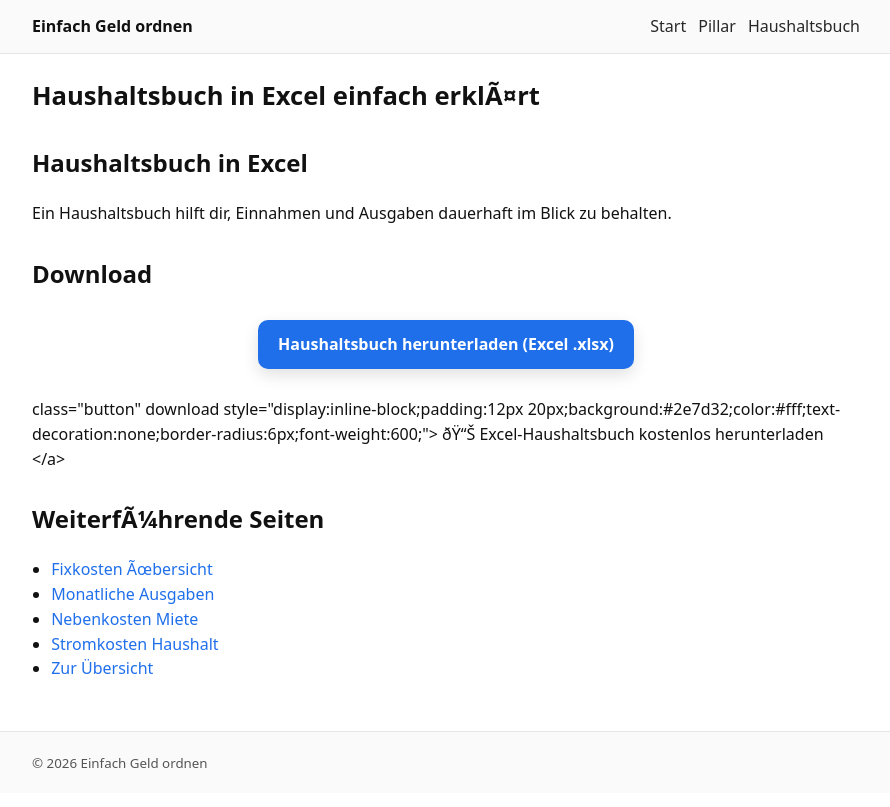
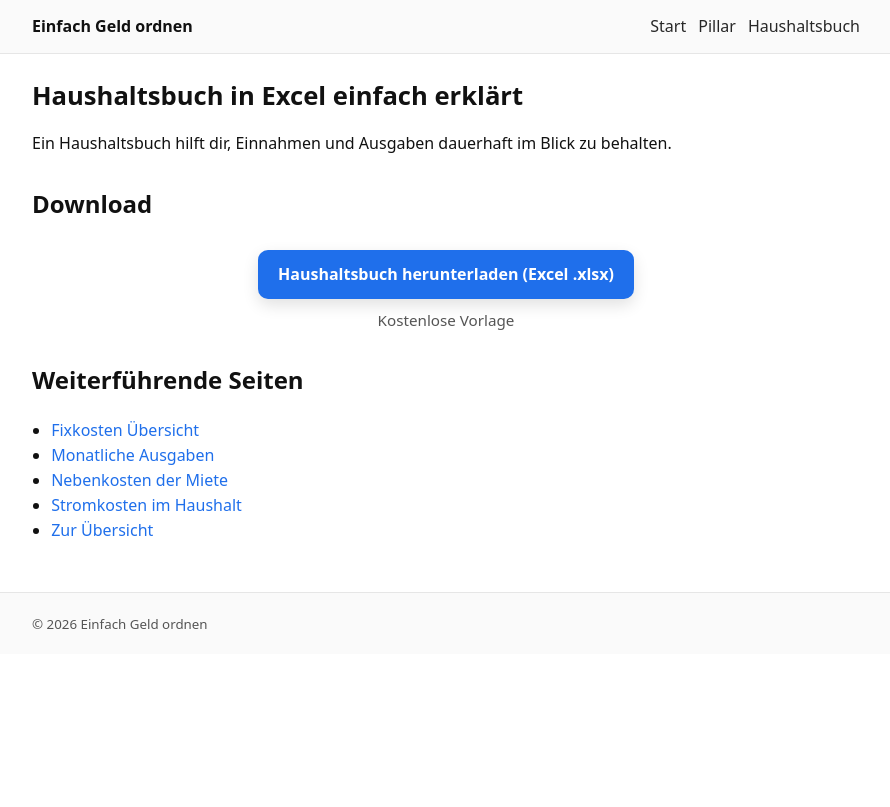
Before and after one commit to gluecklich-tools/einfach-geld-ordnen, a Jekyll site: the page built from seiten/haushaltsbuch-excel.md, in a window 1280 px wide. Shown: the top 807 px of the page, without its empty margins (194-1084 px from the left). Built offline with Jekyll 4.4.1, drawn with Linux system fonts in a browser that asks for light colours; our own code applies the rules of GitHub Pages for plain Markdown files.

Commit message:
Full replacement / Clone-Replace: fix UTF-8 encoding, normalize links (A1 complete)

```diff
--- a/seiten/haushaltsbuch-excel.md
+++ b/seiten/haushaltsbuch-excel.md
@@ -1,27 +1,19 @@
 ---
 layout: default
-title: "Haushaltsbuch in Excel einfach erklÃ¤rt"
+title: "Haushaltsbuch in Excel einfach erklärt"
 permalink: /seiten/haushaltsbuch-excel.html
 ---
-
-## Haushaltsbuch in Excel
 
 Ein Haushaltsbuch hilft dir, Einnahmen und Ausgaben dauerhaft im Blick zu behalten.
 
 ## Download
 
-<div style="margin:1.5rem 0;">
-{% include download-button.html file="downloads/haushaltsbuch-einfach-geld-ordnen.xlsx" label="Haushaltsbuch herunterladen (Excel .xlsx)" %}
-     class="button"
-     download
-     style="display:inline-block;padding:12px 20px;background:#2e7d32;color:#fff;text-decoration:none;border-radius:6px;font-weight:600;">
-    ðŸ“Š Excel-Haushaltsbuch kostenlos herunterladen
-  </a>
-</div>
+{% include download-button.html file="haushaltsbuch.xlsx" label="Haushaltsbuch herunterladen (Excel .xlsx)" hint="Kostenlose Vorlage" %}
 
-## WeiterfÃ¼hrende Seiten
-- [Fixkosten Ãœbersicht](../seiten/fixkosten-uebersicht.html)
-- [Monatliche Ausgaben](../seiten/monatliche-ausgaben.html)
-- [Nebenkosten Miete](../seiten/nebenkosten-miete.html)
-- [Stromkosten Haushalt](../seiten/stromkosten-haushalt.html)
+## Weiterführende Seiten
+
+- [Fixkosten Übersicht]({{ '/seiten/fixkosten-uebersicht.html' | relative_url }})
+- [Monatliche Ausgaben]({{ '/seiten/monatliche-ausgaben.html' | relative_url }})
+- [Nebenkosten der Miete]({{ '/seiten/nebenkosten-miete.html' | relative_url }})
+- [Stromkosten im Haushalt]({{ '/seiten/stromkosten-haushalt.html' | relative_url }})
 - [Zur Übersicht]({{ '/pillar/' | relative_url }})
```
Also changed, not shown: seiten/fixkosten-uebersicht.md (+6 -4 lines), seiten/haushaltsbuch-vorlage-kostenlos.md (+9 -14 lines), seiten/monatliche-ausgaben.md (+9 -3 lines), seiten/nebenkosten-miete.md (+10 -3 lines), seiten/stromkosten-haushalt.md (+9 -3 lines).
